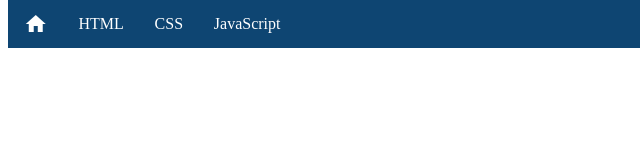
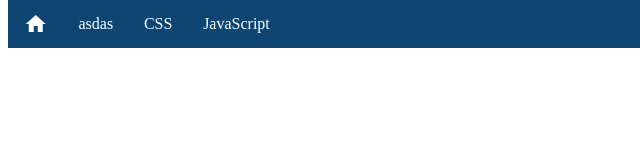
Before and after one commit to Nawaf76/IS424-Course, a plain HTML site: page index.html in a window 1280 px wide. Shown: the full height of the page, 0-640 px from the left. Drawn offline with Linux system fonts and the light colour scheme.

Commit message:
Update index.html

```diff
--- a/index.html
+++ b/index.html
@@ -16,7 +16,7 @@
                   </td>
                   <td> <!-- HTML part  -->
                     <div class="dropdown">
-                        <a href="#" class="dropbtn">HTML</a>
+                        <a href="#" class="dropbtn">asdas</a>
                         <div class="dropdown-content">
                           <a href="#">Lectures</a>
                           <a href="#">Toturials</a>
```
